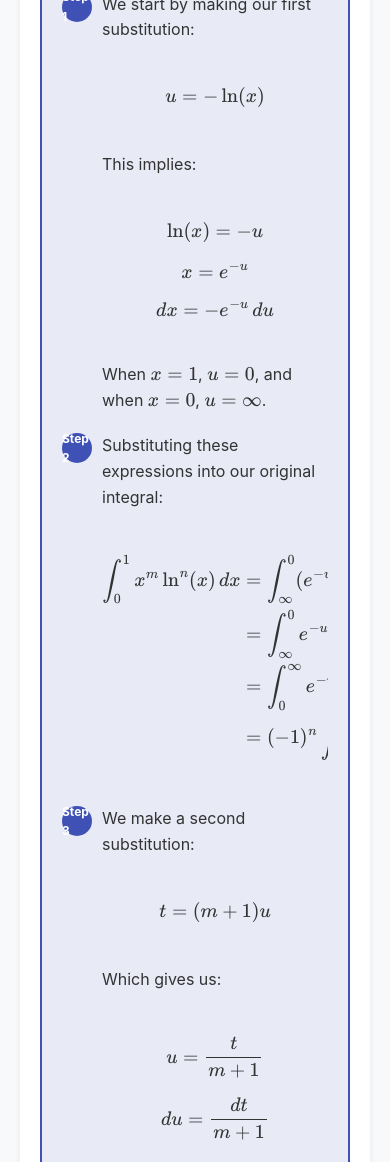
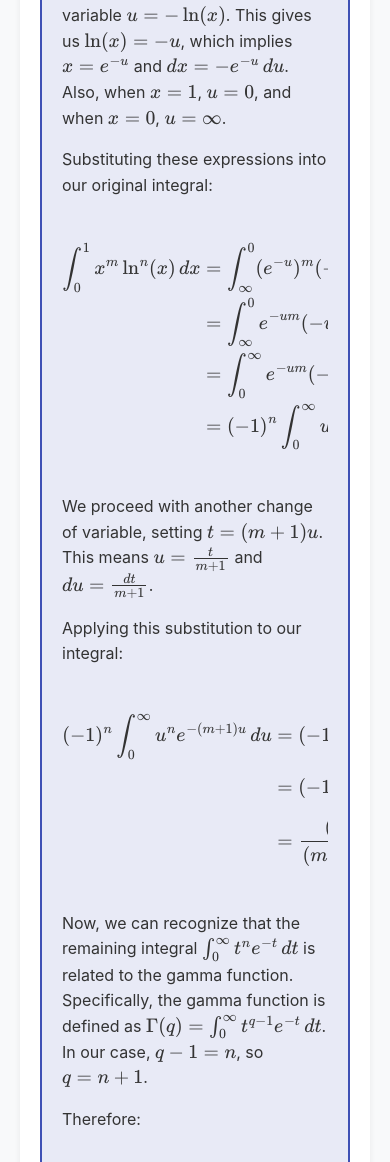
Before and after one commit to prateekchandrajha/prateekchandrajha.github.io, a plain HTML site: page xm-ln-n-x-integral-blog.html in a window 390 px wide. Shown: the part 1748-2910 px from the top of the page. Drawn offline with nearby package versions, Linux system fonts and the light colour scheme.

Commit message:
Update xm-ln-n-x-integral-blog.html

```diff
--- a/xm-ln-n-x-integral-blog.html
+++ b/xm-ln-n-x-integral-blog.html
@@ -135,35 +135,6 @@
             overflow-x: auto;
         }
 
-        .step-by-step {
-            counter-reset: step;
-            margin: 30px 0;
-        }
-
-        .step {
-            position: relative;
-            margin-bottom: 20px;
-            padding-left: 50px;
-        }
-
-        .step::before {
-            counter-increment: step;
-            content: "Step " counter(step);
-            position: absolute;
-            left: 0;
-            top: 0;
-            background: #3f51b5;
-            color: white;
-            width: 40px;
-            height: 40px;
-            border-radius: 50%;
-            display: flex;
-            align-items: center;
-            justify-content: center;
-            font-size: 14px;
-            font-weight: bold;
-        }
-
         @media (max-width: 768px) {
             article {
                 padding: 20px;
@@ -171,16 +142,6 @@
 
             h1 {
                 font-size: 2em;
-            }
-
-            .step {
-                padding-left: 40px;
-            }
-
-            .step::before {
-                width: 30px;
-                height: 30px;
-                font-size: 12px;
             }
         }
     </style>
@@ -212,23 +173,10 @@
         <h2>Solution Using Change of Variables</h2>
 
         <div class="proof-box">
-            <div class="step-by-step">
-                <div class="step">
-                    <p>We start by making our first substitution:</p>
-                    <div class="formula-display">
-                        \[ u = -\ln(x) \]
-                    </div>
-                    <p>This implies:</p>
-                    <div class="formula-display">
-                        \[ \ln(x) = -u \]
-                        \[ x = e^{-u} \]
-                        \[ dx = -e^{-u} \, du \]
-                    </div>
-                    <p>When \(x = 1\), \(u = 0\), and when \(x = 0\), \(u = \infty\).</p>
-                </div>
+            <p>We begin by making the change of variable \(u = -\ln(x)\). This gives us \(\ln(x) = -u\), which implies \(x = e^{-u}\) and \(dx = -e^{-u} \, du\). Also, when \(x = 1\), \(u = 0\), and when \(x = 0\), \(u = \infty\).</p>
 
-                <div class="step">
             <p>Substituting these expressions into our original integral:</p>
+
             <div class="formula-display">
                 \begin{align}
                 \int_0^1 x^m \ln^n(x) \, dx &= \int_{\infty}^0 (e^{-u})^m (-u)^n (-e^{-u} \, du) \\
@@ -237,22 +185,11 @@
                 &= (-1)^n \int_0^{\infty} u^n e^{-(m+1)u} \, du
                 \end{align}
             </div>
-                </div>
 
-                <div class="step">
-                    <p>We make a second substitution:</p>
-                    <div class="formula-display">
-                        \[ t = (m+1)u \]
-                    </div>
-                    <p>Which gives us:</p>
-                    <div class="formula-display">
-                        \[ u = \frac{t}{m+1} \]
-                        \[ du = \frac{dt}{m+1} \]
-                    </div>
-                </div>
+            <p>We proceed with another change of variable, setting \(t = (m+1)u\). This means \(u = \frac{t}{m+1}\) and \(du = \frac{dt}{m+1}\).</p>
 
-                <div class="step">
-                    <p>Applying this second substitution:</p>
+            <p>Applying this substitution to our integral:</p>
+
             <div class="formula-display">
                 \begin{align}
                 (-1)^n \int_0^{\infty} u^n e^{-(m+1)u} \, du &= (-1)^n \int_0^{\infty} \left(\frac{t}{m+1}\right)^n e^{-t} \frac{dt}{m+1} \\
@@ -260,25 +197,23 @@
                 &= \frac{(-1)^n}{(m+1)^{n+1}} \int_0^{\infty} t^n e^{-t} \, dt
                 \end{align}
             </div>
-                </div>
 
-                <div class="step">
-                    <p>We recognize that the integral \(\int_0^{\infty} t^{q-1} e^{-t} \, dt\) is the gamma function \(\Gamma(q)\). In our case, \(q-1 = n\), so \(q = n+1\):</p>
+            <p>Now, we can recognize that the remaining integral \(\int_0^{\infty} t^n e^{-t} \, dt\) is related to the gamma function. Specifically, the gamma function is defined as \(\Gamma(q) = \int_0^{\infty} t^{q-1} e^{-t} \, dt\). In our case, \(q-1 = n\), so \(q = n+1\).</p>
+
+            <p>Therefore:</p>
+
             <div class="formula-display">
                 \begin{align}
                 \frac{(-1)^n}{(m+1)^{n+1}} \int_0^{\infty} t^n e^{-t} \, dt &= \frac{(-1)^n}{(m+1)^{n+1}} \Gamma(n+1)
                 \end{align}
             </div>
-                </div>
 
-                <div class="step">
-                    <p>Since \(\Gamma(n+1) = n!\) for non-negative integers \(n\), we get our final result:</p>
+            <p>Since \(\Gamma(n+1) = n!\) for non-negative integers \(n\), we arrive at our final result:</p>
+
             <div class="formula-display">
                 \begin{align}
                 \int_0^1 x^m \ln^n(x) \, dx &= \frac{(-1)^n n!}{(m+1)^{n+1}}
                 \end{align}
-                    </div>
-                </div>
             </div>
         </div>
 
```
Lines whose indentation alone changed are shown as unchanged.
